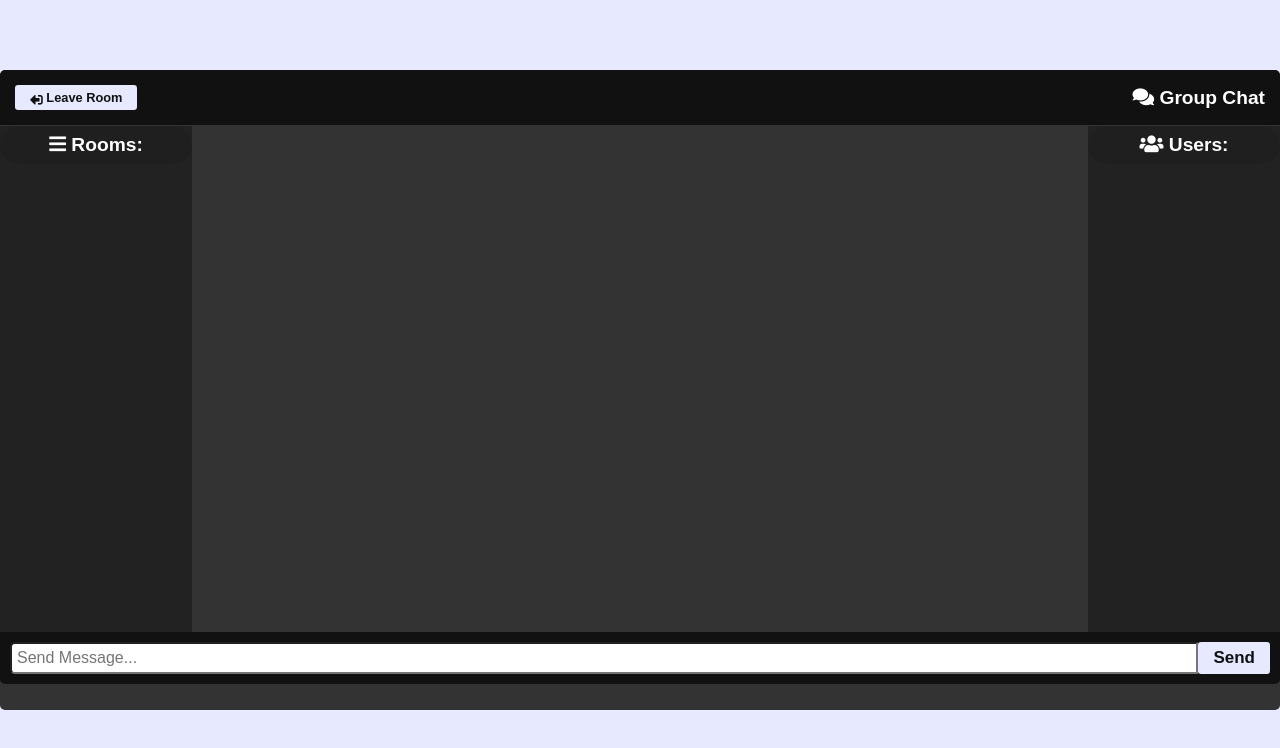
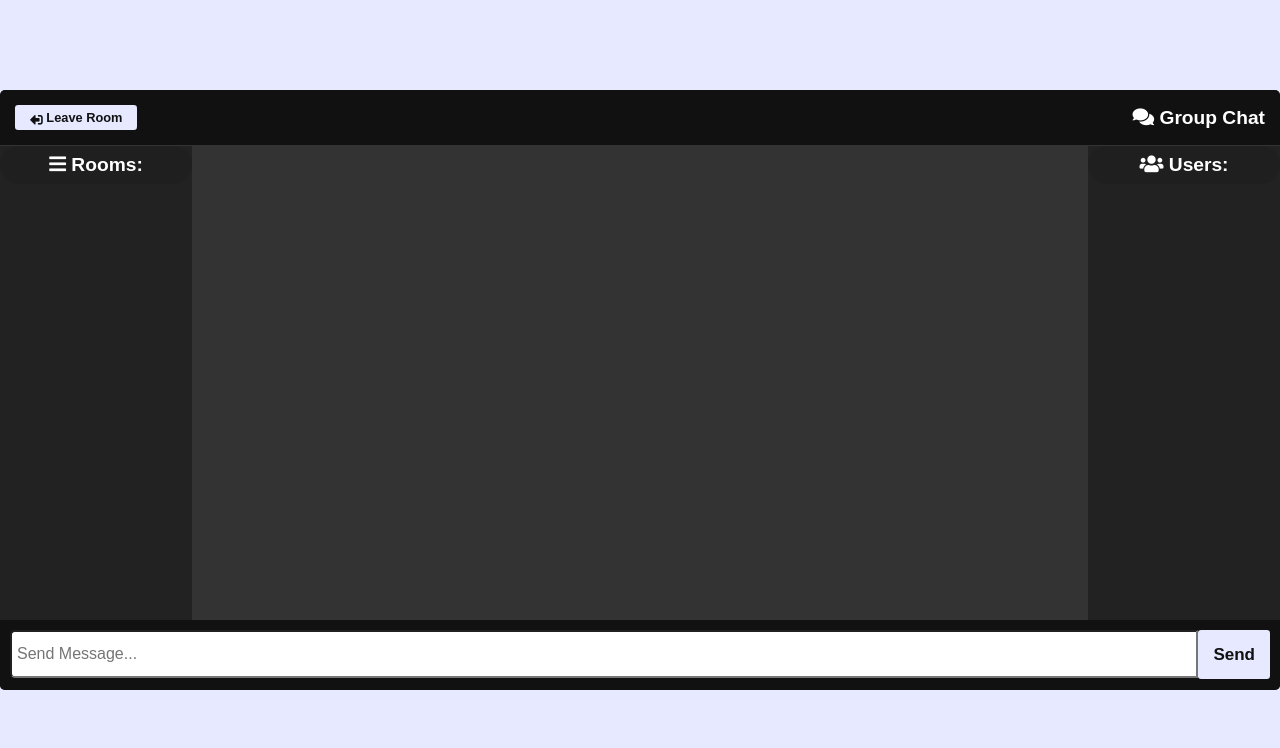
Before and after one commit to mike-o31/chat-app, a website: page public/chatroom.html in a window 1280 px wide. Drawn offline with nearby package versions, Linux system fonts and the light colour scheme; no server answers.

Commit message:
fixed formatting and clipping issues at the bottom

```diff
--- a/public/css/style.css
+++ b/public/css/style.css
@@ -44,7 +44,7 @@ a {
 	left: 50%;
 	transform: translate(-50%, -50%);
 	width: 100%;
-	height: 80%;
+	height: 600px;
 	background: var(--dark-color-c);
 	margin: 30px auto;
 	overflow: hidden;
@@ -154,6 +154,7 @@ a {
 .chat-form-container {
 	size: 0.5em;
 	padding: 10px 10px;
+	height: 100%;
 	background-color: var(--dark-color-a);
 	border-bottom-left-radius: 5px;
 	border-bottom-right-radius: 5px;
@@ -166,14 +167,14 @@ a {
 .chat-form-container input[type='text'] {
 	font-size: 16px;
 	padding: 5px;
-	height: 2em;
+	height: 3em;
 	flex: 1;
 	border-top-left-radius: 0.3rem;
 	border-bottom-left-radius: 0.3rem;
 }
 
 .chat-form-container .button {
-	height: 1.9em;
+	height: 2.9em;
 }
 
 /* Join Page */
```
